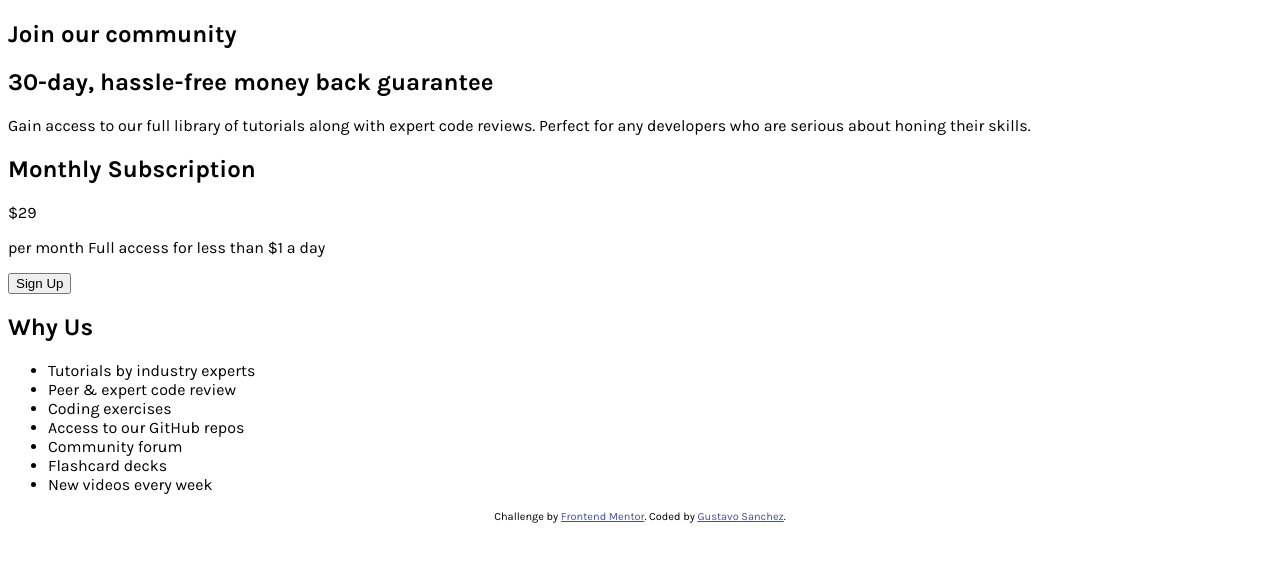
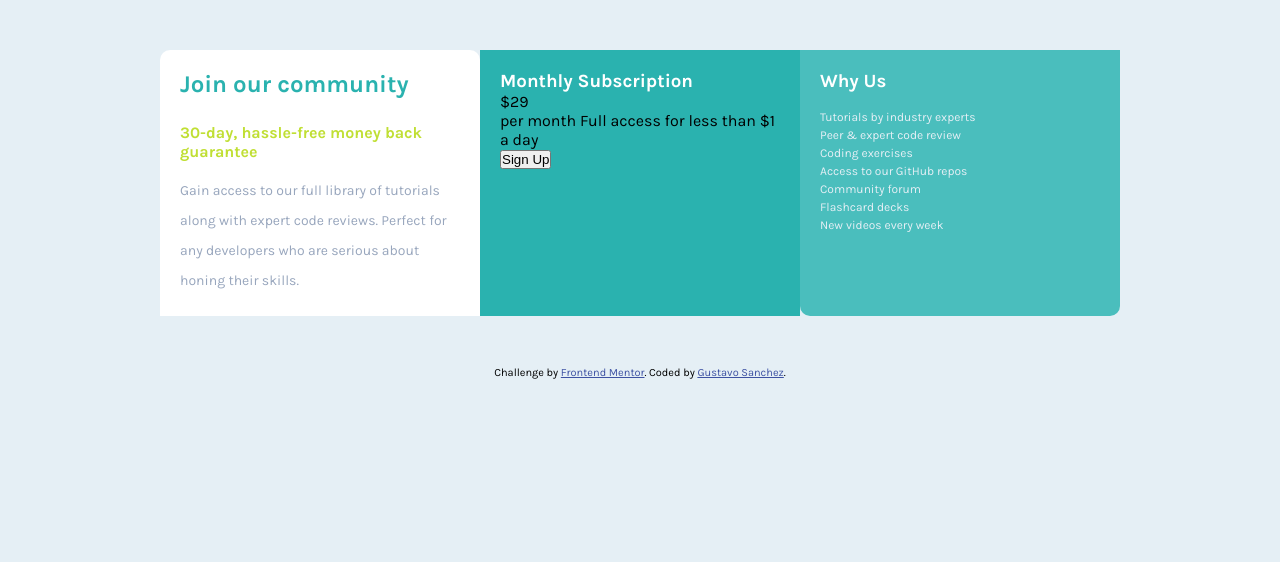
Before and after one commit to gusanchefullstack/ch06-single-price-grid-component, a plain HTML site: page index.html in a window 1280 px wide. Drawn offline with Linux system fonts and the light colour scheme.

Commit message:
CSS - Add CSS styles to first card

```diff
--- a/index.html
+++ b/index.html
@@ -31,7 +31,7 @@
     <main>
       <section class="comunity-container">
         <h1>Join our community</h1>
-        <h2>30-day, hassle-free money back guarantee</h2>
+        <h3>30-day, hassle-free money back guarantee</h3>
         <p>
           Gain access to our full library of tutorials along with expert code
           reviews. Perfect for any developers who are serious about honing their
@@ -39,13 +39,13 @@
         </p>
       </section>
       <section class="subscription-container">
-        <h2>Monthly Subscription</h2>
+        <h3>Monthly Subscription</h3>
         <span>&dollar;29</span>
         <p>per month Full access for less than &dollar;1 a day</p>
         <button>Sign Up</button>
       </section>
       <section class="whyus-container">
-        <h2>Why Us</h2>
+        <h3>Why Us</h3>
         <ul>
           <li>Tutorials by industry experts</li>
           <li>Peer &amp; expert code review</li>
--- a/styles/main.css
+++ b/styles/main.css
@@ -4,10 +4,69 @@
     --Light-Gray: hsl(204, 43%, 93%);
     --Grayish-Blue: hsl(218, 22%, 67%);
 }
-
+* {
+    margin: 0;
+    padding: 0;
+    box-sizing: border-box;
+}
 body {
     font-family: 'Karla', sans-serif;
+    font-size: 1rem;
+    background-color: var(--Light-Gray);
+}
+main {
+    display: flex;
+    margin-top: 50px;
+    margin-bottom: 50px;
+    flex-wrap: wrap;
+    justify-content: center;
+}
+section {
+    min-width: 280px;
+    max-width: 320px;
+    width: 100%;
+    padding: 20px;
+}
+.comunity-container {
+    background-color: white;
+    border-top-left-radius: 10px;
+    border-top-right-radius: 10px;
+}
+.comunity-container h1 {
+    color: var(--Cyan);
+}
+.comunity-container h3 {
+    color: var(--Bright-Yellow);
+    font-size: 16px;
+    padding-top: 25px;
+    padding-bottom: 15px;
+}
+.comunity-container p {
+    color: var(--Grayish-Blue);
+    font-size: 14px;
+    line-height: 30px;
+}
+.subscription-container {
+    background-color: var(--Cyan);
+}
+.subscription-container h3 {
+    color: white;
+}
+.whyus-container {
+    background-color: #4abebd;
+    border-bottom-left-radius: 10px;
+    border-bottom-right-radius: 10px;
+}
+.whyus-container h3 {
+    color: white;
+}
+.whyus-container ul {
+    list-style: none;
+    color: var(--Light-Gray);
+    font-size: 12px;
+    padding-top: 16px;
+    line-height: 18px;
+}
 
-}
 .attribution { font-size: 11px; text-align: center; }
 .attribution a { color: hsl(228, 45%, 44%); }
```
